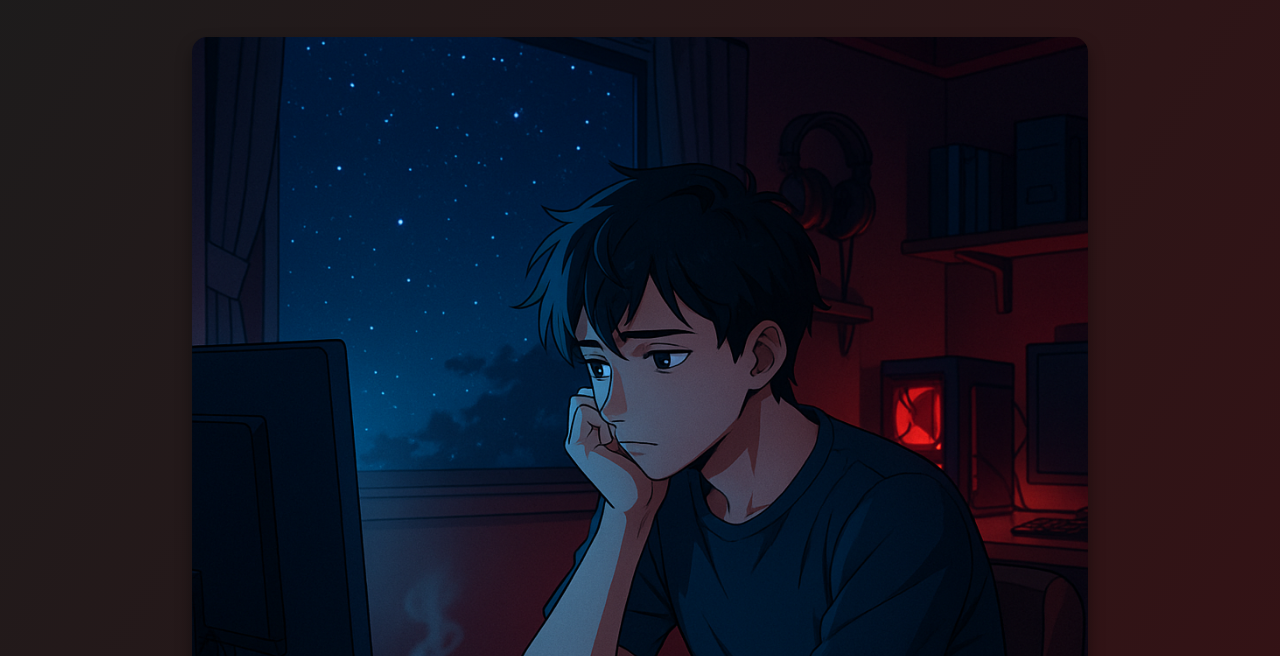
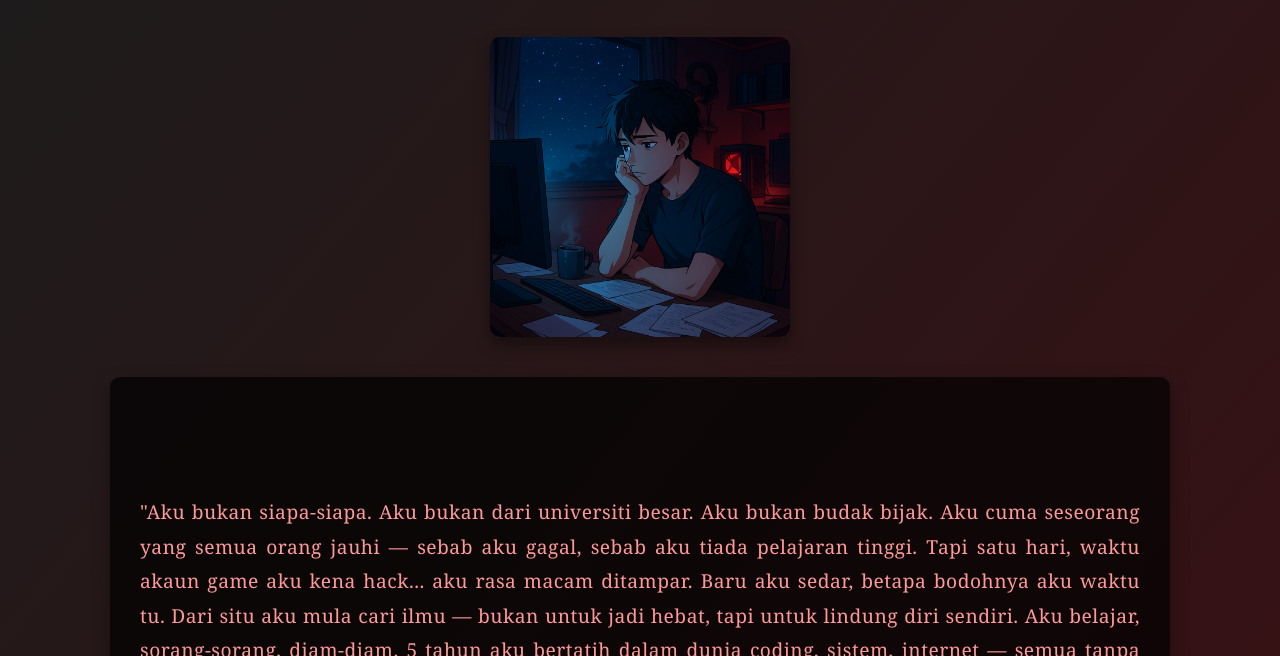
Before and after one commit to Pikachu566/aku, a plain HTML site: page index.html in a window 1280 px wide. Shown: the part 144-800 px from the top of the page. Drawn offline with Linux system fonts and the light colour scheme.

Commit message:
Update index.html

```diff
--- a/index.html
+++ b/index.html
@@ -36,12 +36,23 @@
         margin-top: 20px;
     }
 
+.image-container img {
+    width: 100%;
+    max-width: 300px;
+    height: auto;
+    border-radius: 10px;
+    box-shadow: 0 8px 16px rgba(0, 0, 0, 0.4);
+    display: block;
+    margin: 0 auto;
+}
+
+/* Responsive untuk skrin kecik */
+@media (max-width: 600px) {
     .image-container img {
-        max-width: 70%;
-        height: auto;
-        border-radius: 15px;
-        box-shadow: 0 8px 16px rgba(0, 0, 0, 0.4);
+        max-width: 200px;
     }
+}
+
 
     .container {
         width: 90%;
```
